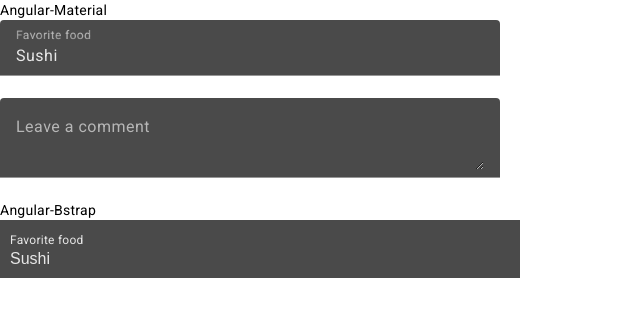
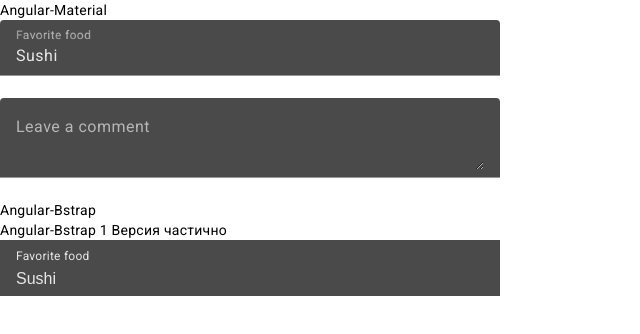
Before and after one commit to MagretBro/markup-adapt, an Angular app: page / in a window 1280 px wide. Shown: the top 334 px of the page, without its empty margins (0-640 px from the left). Built offline with nearby package versions, Linux system fonts and the light colour scheme.

Commit message:
доработка padding

```diff
--- a/src/app/app.component.html
+++ b/src/app/app.component.html
@@ -14,14 +14,7 @@
 
 <div class="start">Angular-Bstrap</div>
 
-
-<!-- <form class="example-form">
-  <mat-form-field class="example-full-width">
-    <mat-label>Favorite food</mat-label>
-    <input matInput placeholder="Ex. Pizza" value="Sushi">
-  </mat-form-field> -->
-
-
+<div class="start">Angular-Bstrap 1 Версия частично</div>
   <!-- <form class="example-form"> -->
 
   <div class="example-form">
@@ -30,6 +23,7 @@
         <input class="text-area" placeholder="Ex. Pizza" value="Sushi">
       </div>
   </div>
+
 
 
 
--- a/src/app/app.component.scss
+++ b/src/app/app.component.scss
@@ -16,13 +16,16 @@
   .input-group {
     display: flex;
     flex-direction: column;
-    min-width: 150px;
-    max-width: 500px;
-    width: 100%;
+    // min-width: 150px;
+    // max-width: 500px;
+    // width: 100%;
     background-color: #4a4a4a;
-    padding: 10px;
+    // padding: 8px 0px;
+    padding: 0px 16px;
+
     color: #ffffffde;
     transition: background-color 0.3s, border-color 0.3s;
+    // margin-right: 0%;
 
     &:hover {
         background-color: #434242;
@@ -38,23 +41,26 @@
     border-bottom: 1px solid #c2185b;
   }
 
-//   .input-group:hover {
-//     background-color: #434242;
-//   }
+    .label-area {
+        margin: 0;
+        padding: 6px 0px 2px;
+        // padding: 10 px;
+        font-size: 0.75rem;
+        // padding-left: 3%;
+        min-width: 130px;
+        max-width: 450px;
+    }
 
     .text-area {
         background-color: #4a4a4a;
         border: none;
         color: #ffffffde;
         font-size: 1rem;
-        padding: 0;
-        margin: 0;
+        padding: 2px 0px 8px;
+        // padding-left: 3%;
         transition: background-color 0.3s;
-
-        // &:focus {
-        //     outline: none;
-        //     border-bottom: 1px solid red;
-        //   }
+        min-width: 130px;
+        max-width: 450px;
 
         &::placeholder {
             color: #ffffffde;
@@ -62,9 +68,6 @@
         }
 
     }
-    // .example-form:hover {
-    //     background-color: #434242;
-    //   }
 
     .label-area {
         color: #ffffffde;
```
Also changed, not shown: src/app/app.component.ts (+4 -4 lines).
